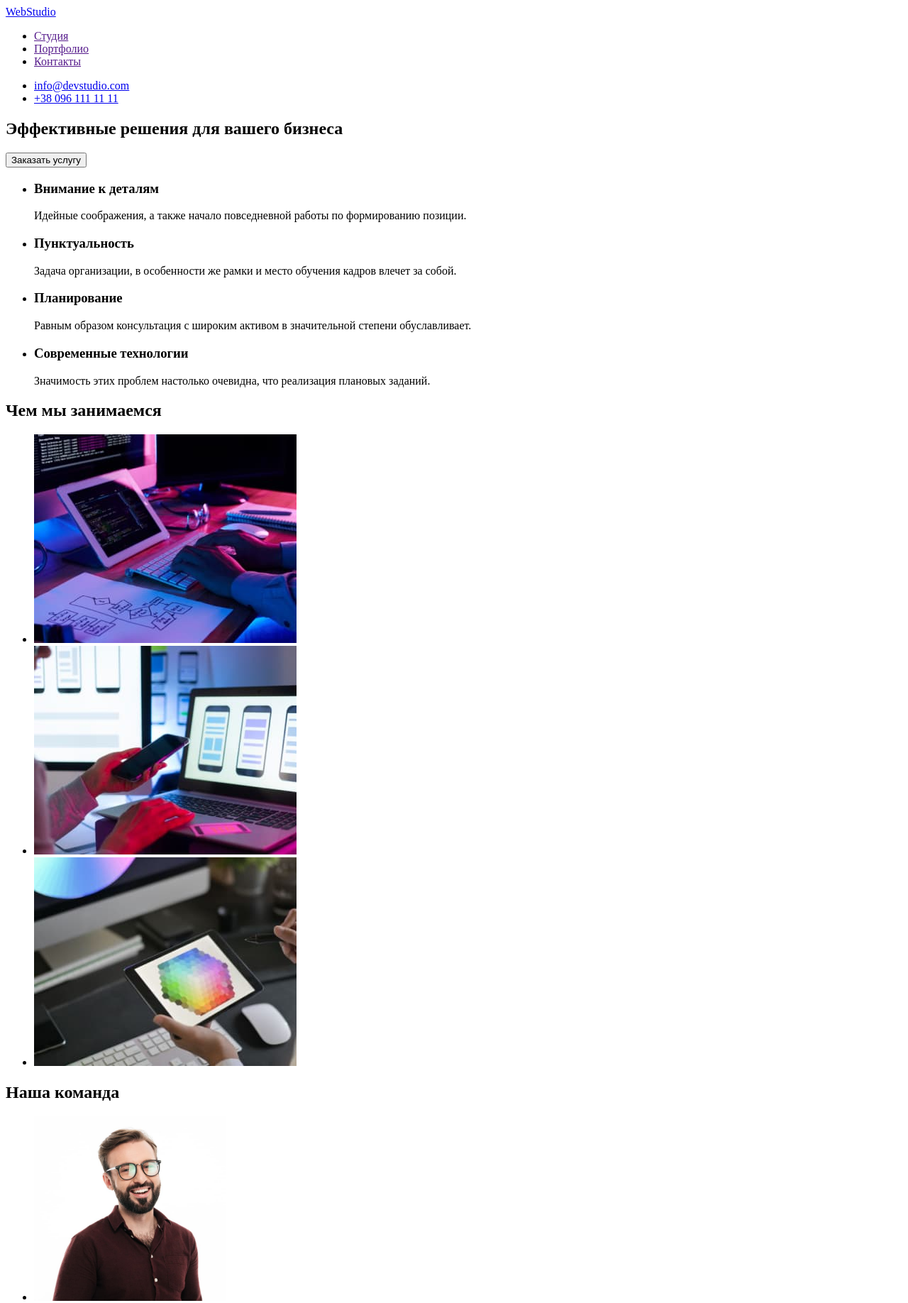
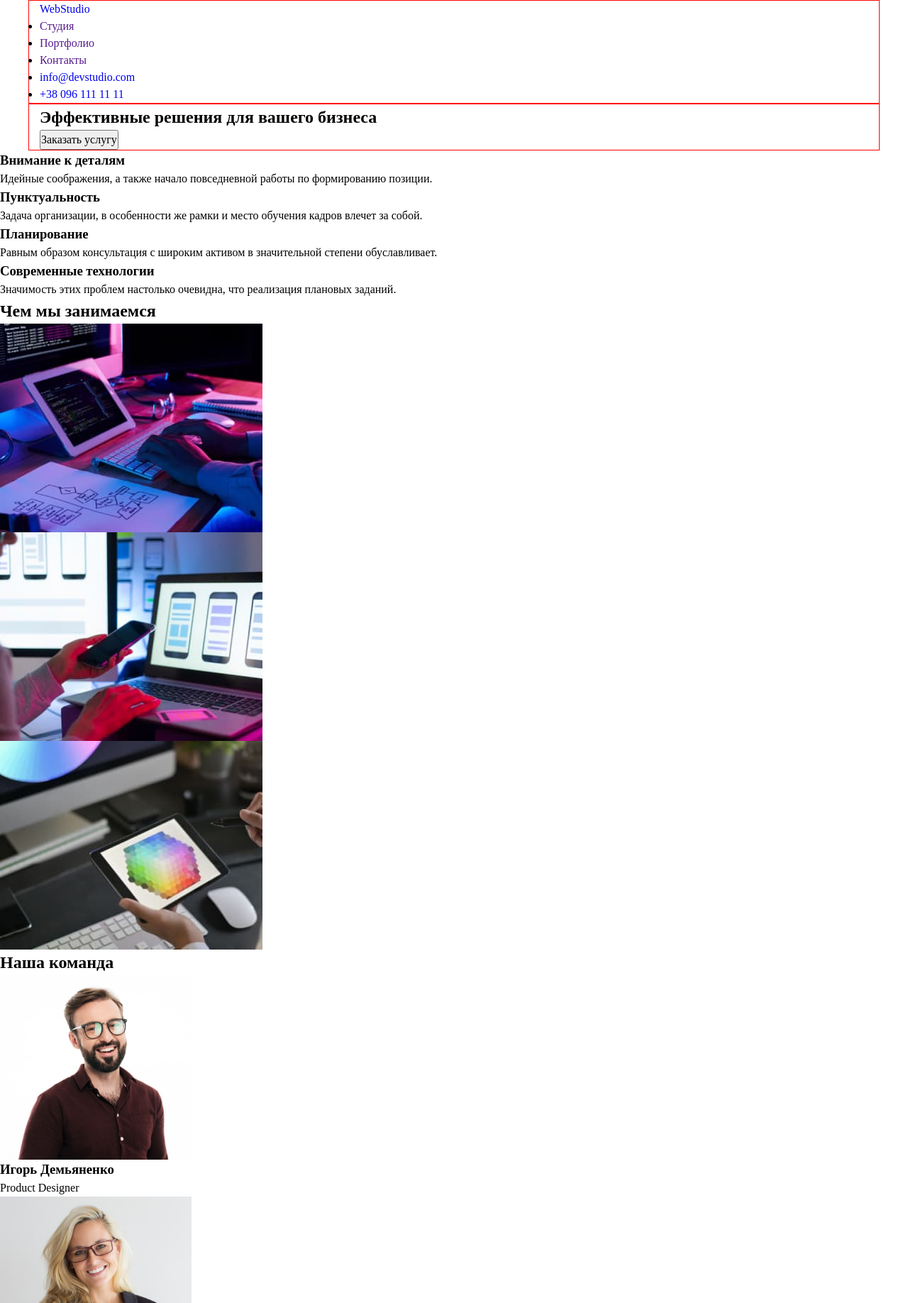
Before and after one commit to Tatiana-Hela/goit-markup-hw-01, a plain HTML site: page index.html in a window 1280 px wide. Shown: the top 1836 px of the page at 71% size. Drawn offline with Linux system fonts and the light colour scheme.

Commit message:
save changes

```diff
--- /dev/null
+++ b/css/reset.css
@@ -0,0 +1,45 @@
+/*
+  Josh's Custom CSS Reset
+  https://www.joshwcomeau.com/css/custom-css-reset/
+*/
+*,
+*::before,
+*::after {
+    box-sizing: border-box;
+    margin: 0;
+    padding: 0;
+}
+html,
+body {
+    height: 100%;
+}
+body {
+    line-height: 1.5;
+    -webkit-font-smoothing: antialiased;
+}
+img,
+picture,
+video,
+canvas,
+svg {
+    display: block;
+    max-width: 100%;
+}
+input,
+button,
+textarea {
+    font: inherit;
+}
+p,
+h1,
+h2,
+h3,
+h4,
+h5,
+h6 {
+    overflow-wrap: break-word;
+}
+
+a {
+    text-decoration: none;
+}
--- /dev/null
+++ b/css/style.css
@@ -0,0 +1,17 @@
+.container {
+    width: 1200px;
+    padding: 0 15px;
+    margin: 0 auto;
+    border: 1px solid red;
+}
+.visually-hidden {
+    position: absolute;
+    width: 1px;
+    height: 1px;
+    padding: 0;
+    margin: -1px;
+    overflow: hidden;
+    clip: rect(0, 0, 0, 0);
+    white-space: nowrap;
+    border: 0;
+}
--- a/index.html
+++ b/index.html
@@ -1,17 +1,21 @@
 <!DOCTYPE html>
 <html lang="ru">
-
     <head>
-    <meta charset="UTF-8">
-    <meta http-equiv="X-UA-Compatible" content="IE=edge">
-    <meta name="viewport" content="width=device-width, initial-scale=1.0">
+        <meta charset="UTF-8" />
+        <meta http-equiv="X-UA-Compatible" content="IE=edge" />
+        <meta name="viewport" content="width=device-width, initial-scale=1.0" />
+        <link rel="stylesheet" href="./css/reset.css" />
+        <link rel="stylesheet" href="./css/style.css" />
         <title lang="en">Web_Studio</title>
     </head>
 
     <body>
         <header>
+            <div class="container">
                 <nav>
-            <a href="index.html">WebStudio</a>
+                    <a href="./index.html" class="logo"
+                        >Web<span>Studio</span></a
+                    >
                     <ul>
                         <li><a href="">Студия</a></li>
                         <li><a href="">Портфолио</a></li>
@@ -19,64 +23,124 @@
                     </ul>
                 </nav>
                 <ul>
-            <li><a href="mailto:info@devstudio.com">info@devstudio.com</a></li>
+                    <li>
+                        <a href="mailto:info@devstudio.com"
+                            >info@devstudio.com</a
+                        >
+                    </li>
                     <li><a href="tel:+380961111111">+38 096 111 11 11</a></li>
                 </ul>
+            </div>
         </header>
         <main>
             <section>
+                <div class="container">
                     <h1>Эффективные решения для вашего бизнеса</h1>
                     <button type="button">Заказать услугу</button>
+                </div>
             </section>
             <section>
-            <h2 hidden>Наши приймущества</h2>
+                <h2 class="visually-hidden">преимущества</h2>
                 <ul>
                     <li>
                         <h3>Внимание к деталям</h3>
-                    <p>Идейные соображения, а также начало повседневной работы по формированию позиции.</p>
+                        <p>
+                            Идейные соображения, а также начало повседневной
+                            работы по формированию позиции.
+                        </p>
                     </li>
                     <li>
                         <h3>Пунктуальность</h3>
-                    <p>Задача организации, в особенности же рамки и место обучения кадров влечет за собой.</p>
+                        <p>
+                            Задача организации, в особенности же рамки и место
+                            обучения кадров влечет за собой.
+                        </p>
                     </li>
                     <li>
                         <h3>Планирование</h3>
-                    <p>Равным образом консультация с широким активом в значительной степени обуславливает.</p>
+                        <p>
+                            Равным образом консультация с широким активом в
+                            значительной степени обуславливает.
+                        </p>
                     </li>
                     <li>
                         <h3>Современные технологии</h3>
-                    <p>Значимость этих проблем настолько очевидна, что реализация плановых заданий.</p>
+                        <p>
+                            Значимость этих проблем настолько очевидна, что
+                            реализация плановых заданий.
+                        </p>
                     </li>
                 </ul>
             </section>
             <section>
                 <h2>Чем мы занимаемся</h2>
                 <ul>
-                <li> <img src="./images/work/печатет-код.jpg" alt="набирает код" width="370" height="294">
+                    <li>
+                        <img
+                            src="./images/work/печатет-код.jpg"
+                            alt="набирает код"
+                            width="370"
+                            height="294"
+                        />
                     </li>
-                <li> <img src="./images/work/создает-приложение.jpg" alt="разрабатывает приложение" width="370"
-                        height="294">
+                    <li>
+                        <img
+                            src="./images/work/создает-приложение.jpg"
+                            alt="разрабатывает приложение"
+                            width="370"
+                            height="294"
+                        />
                     </li>
-                <li> <img src="./images/work/рисует-на-планшете.jpg" alt="рисует на планшете" width="370" height="294">
+                    <li>
+                        <img
+                            src="./images/work/рисует-на-планшете.jpg"
+                            alt="рисует на планшете"
+                            width="370"
+                            height="294"
+                        />
                     </li>
                 </ul>
             </section>
             <section>
                 <h2>Наша команда</h2>
                 <ul>
-                <li> <img src="./images/team/игорь-демьяненко.jpg" alt="игорь-демьяненко" width="270" height="260">
+                    <li>
+                        <img
+                            src="./images/team/игорь-демьяненко.jpg"
+                            alt="игорь-демьяненко"
+                            width="270"
+                            height="260"
+                        />
                         <h3>Игорь Демьяненко</h3>
                         <p lang="en">Product Designer</p>
                     </li>
-                <li> <img src="./images/team/ольга-репина.jpg" alt="ольга-репина" width="270" height="260">
+                    <li>
+                        <img
+                            src="./images/team/ольга-репина.jpg"
+                            alt="ольга-репина"
+                            width="270"
+                            height="260"
+                        />
                         <h3>Ольга Репина</h3>
                         <p lang="en">Frontend Developer</p>
                     </li>
-                <li> <img src="./images/team/николай-тарасов.jpg" alt="николай-тарасов" width="270" height="260">
+                    <li>
+                        <img
+                            src="./images/team/николай-тарасов.jpg"
+                            alt="николай-тарасов"
+                            width="270"
+                            height="260"
+                        />
                         <h3>Николай Тарасов</h3>
                         <p lang="en">Marketing</p>
                     </li>
-                <li> <img src="./images/team/михаил-ермаков.jpg" alt="михаил-ермаков" width="270" height="260">
+                    <li>
+                        <img
+                            src="./images/team/михаил-ермаков.jpg"
+                            alt="михаил-ермаков"
+                            width="270"
+                            height="260"
+                        />
                         <h3>Михаил Ермаков</h3>
                         <p lang="en">UI Designer</p>
                     </li>
@@ -84,12 +148,23 @@
             </section>
         </main>
         <footer>
-        <a href="index.html">WebStudio</a>
+            <a href="./index.html" class="logo">Web<span>Studio</span></a>
             <address>
                 <ul>
-                <li><a href="https://goo.gl/maps/yY5iYkGhVYkM21xK6" target="_blank" rel="noopener noreferrer">
-                        г. Киев, пр-т Леси Украинки, 26</a></li>
-                <li><a href="mailto:info@devstudio.com">info@devstudio.com</a></li>
+                    <li>
+                        <a
+                            href="https://goo.gl/maps/yY5iYkGhVYkM21xK6"
+                            target="_blank"
+                            rel="noopener noreferrer"
+                        >
+                            г. Киев, пр-т Леси Украинки, 26</a
+                        >
+                    </li>
+                    <li>
+                        <a href="mailto:info@devstudio.com"
+                            >info@devstudio.com</a
+                        >
+                    </li>
                     <li><a href="tel:+380961111111">+38 096 111 11 11</a></li>
                 </ul>
             </address>
```
Also changed, not shown: prettierrc.json (deleted), 1 other file. Lines whose indentation alone changed are shown as unchanged.
